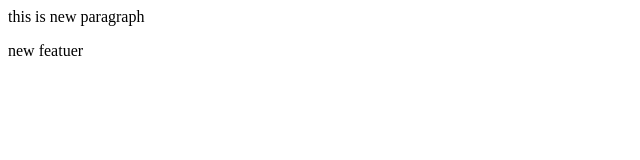
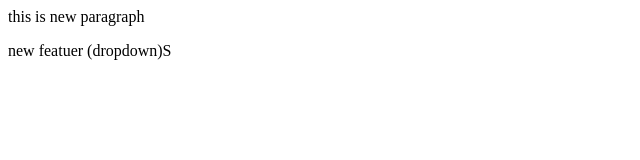
Before and after one commit to gu1408/localRepo, a plain HTML site: page index.html in a window 1280 px wide. Shown: the full height of the page, 0-640 px from the left. Drawn offline with Linux system fonts and the light colour scheme.

Commit message:
new dropdown

```diff
--- a/index.html
+++ b/index.html
@@ -1,2 +1,2 @@
 <p>this is new paragraph</p>
-<p>new featuer</p>
+<p>new featuer (dropdown)S</p>
```
